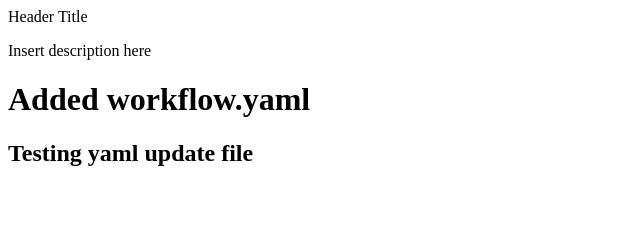
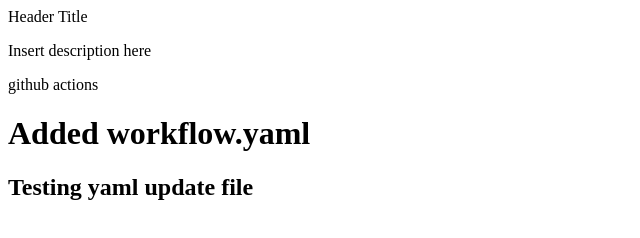
Before and after one commit to cloudminion2023/terraform-practice, a plain HTML site: page index.html in a window 1280 px wide. Shown: the whole page, without its empty margins (0-640 px from the left). Drawn offline with Linux system fonts and the light colour scheme.

Commit message:
hello index.html workflow

```diff
--- a/index.html
+++ b/index.html
@@ -10,6 +10,7 @@
 <body>
     <header>Header Title</header>
     <p>Insert description here</p>
+    <p>github actions</p>
 
     <h1>Added workflow.yaml</h1>
 
```
Also changed, not shown: 1 other file.
